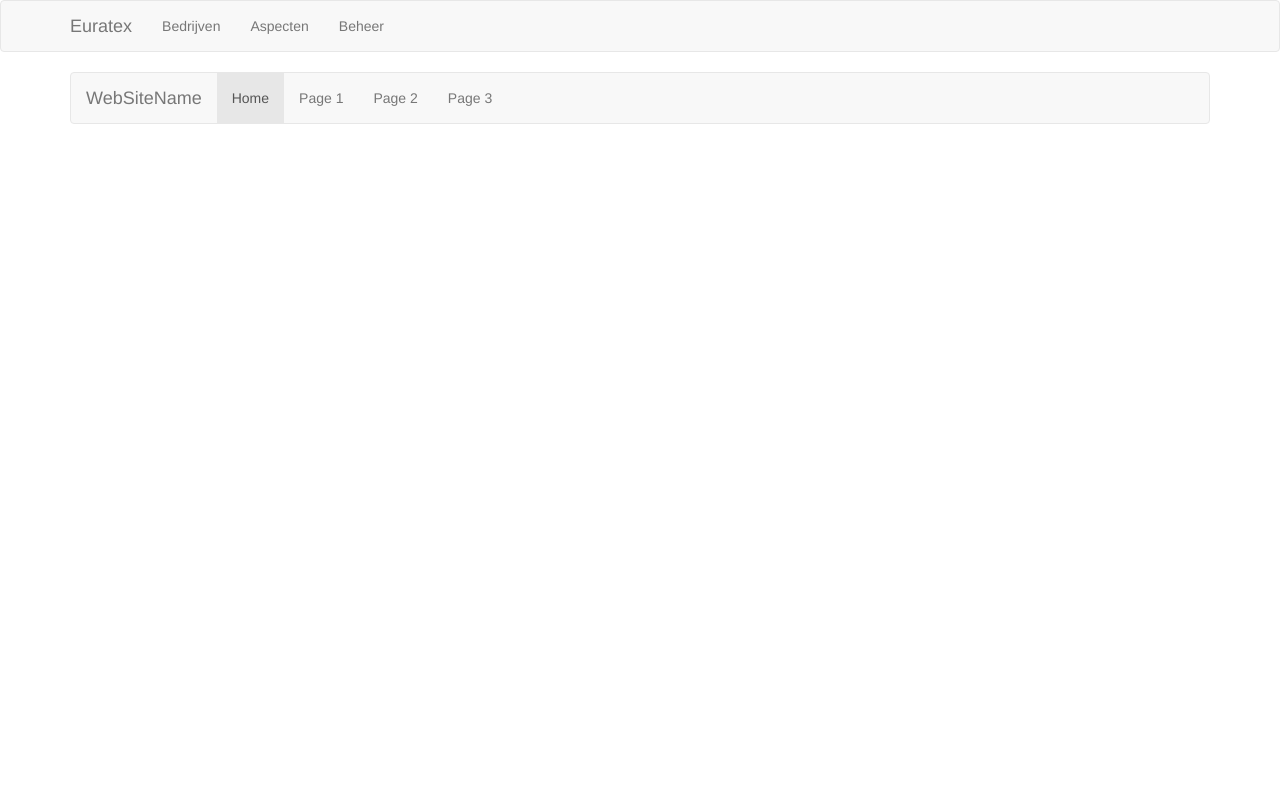
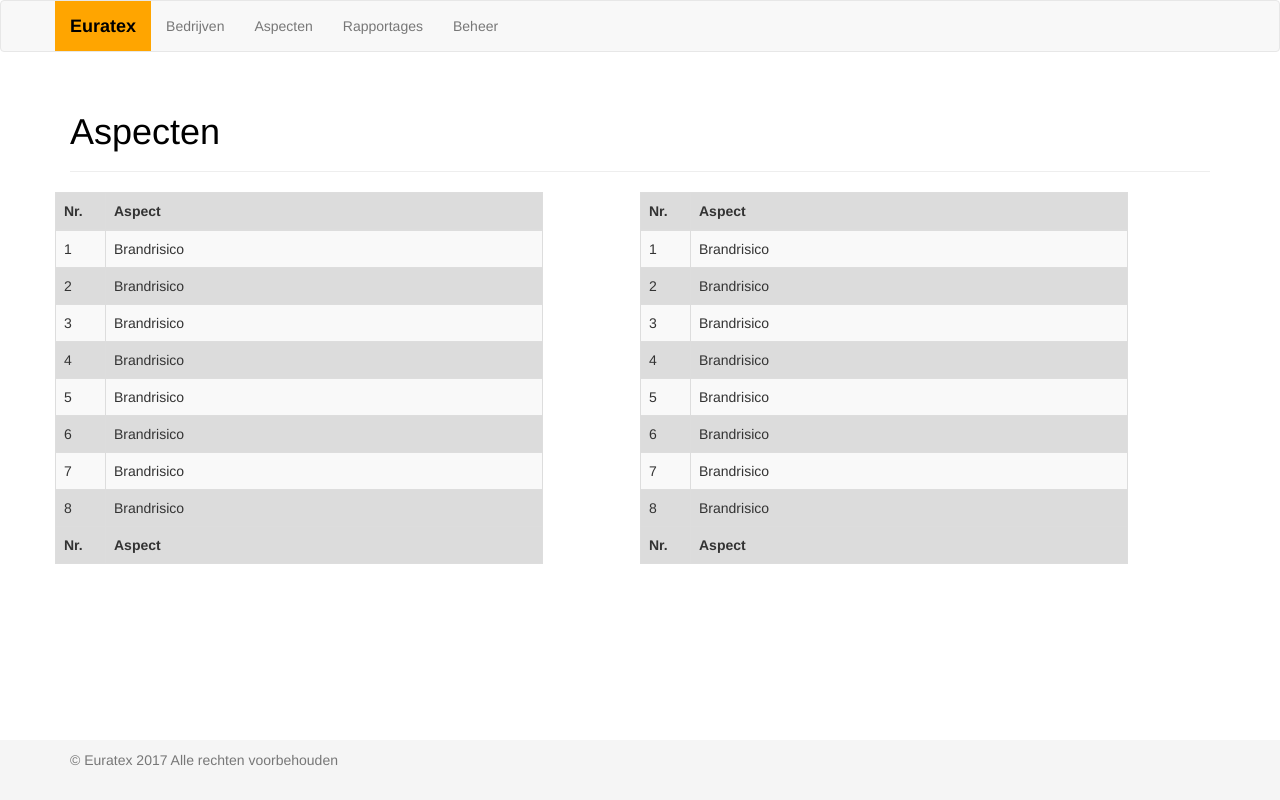
Before and after one commit to kevinoleeh/Itosis, a PHP site: page /Aspecten.php in a window 1280 px wide. Run offline with PHP 8.4, Linux system fonts and the light colour scheme.

Commit message:
alles beetje veranderd succes met mergeconflicten

```diff
--- a/Application/Aspecten.php
+++ b/Application/Aspecten.php
@@ -1,15 +1,75 @@
-<?php include("header.php");?>
+<?php include_once('header.php') ?>
 
-<nav class="navbar navbar-default">
-  <div class="container-fluid">
-    <div class="navbar-header">
-      <a class="navbar-brand" href="#">WebSiteName</a>
+<div class="page-header">
+    <h1>Aspecten</h1>
+</div>
+<div class="row">
+    <div class="col-md-5">
+        <div class="row table-responsive">
+            <table id="table" class="table table-striped table-bordered">
+                <thead>
+                    <tr class="borderwhite">
+                        <th>Nr.</th>
+                        <th>Aspect</th>
+                    </tr>
+                </thead>
+
+                <?php
+            for ($i = 1; $i <= 8; $i++) {
+              // hier komt query zooi
+            ?>
+                    <tr>
+                        <td class="numberwidth">
+                            <?php echo $i; ?>
+                        </td>
+                        <td>Brandrisico</td>
+                    </tr>
+                    <?php } ?>
+
+                    <tfoot>
+                        <tr class="borderwhite">
+                            <th>Nr.</th>
+                            <th>Aspect</th>
+                        </tr>
+                    </tfoot>
+            </table>
+        </div>
     </div>
-    <ul class="nav navbar-nav">
-      <li class="active"><a href="#">Home</a></li>
-      <li><a href="#">Page 1</a></li>
-      <li><a href="#">Page 2</a></li>
-      <li><a href="#">Page 3</a></li>
-    </ul>
-  </div>
-</nav>
+    <div class="col-md-1">
+    </div>
+    <div class="col-md-5">
+        <div class="row table-responsive">
+            <table id="table" class="table table-striped table-bordered">
+                <thead>
+                    <tr class="borderwhite">
+                        <th>Nr.</th>
+                        <th>Aspect</th>
+                    </tr>
+                </thead>
+
+                <?php
+              // hier komt query zooi
+            for ($i = 1; $i <= 8; $i++) {
+                ?>
+
+                    <tr>
+                        <td class="numberwidth">
+                            <?php echo $i; ?>
+                        </td>
+                        <td>Brandrisico</td>
+                    </tr>
+                    <?php } ?>
+
+                    <tfoot>
+                        <tr class="borderwhite">
+                            <th>Nr.</th>
+                            <th>Aspect</th>
+                        </tr>
+                    </tfoot>
+            </table>
+        </div>
+    </div>
+</div>
+
+
+<?php include_once('footer.php');?>
--- /dev/null
+++ b/Application/Login.php
@@ -0,0 +1,4 @@
+
+
+
+<h2> Hier komt de login pagina </h2>
--- a/Application/css/style.css
+++ b/Application/css/style.css
@@ -1,22 +1,50 @@
-
-
-
 /* Sticky footer styles
 -------------------------------------------------- */
+
 html {
     position: relative;
     min-height: 100%;
 }
+
 body {
     /* Margin bottom by footer height */
     margin-bottom: 60px;
 }
+
 .footer {
     position: absolute;
-    padding-top:10px;
+    padding-top: 10px;
     bottom: 0;
     width: 100%;
     /* Set the fixed height of the footer here */
     height: 60px;
     background-color: #f5f5f5;
 }
+
+h1 {
+    color: black;
+}
+
+table {
+    background-color: Gainsboro;
+}
+
+.navbar-default .navbar-nav>.active>a,
+.navbar-default .navbar-nav>.active>a:hover,
+.navbar-default .navbar-nav>.active>a:focus {
+    background-color: black;
+    color: white;
+}
+
+.navbar-default .navbar-brand,
+.navbar-default .navbar-brand:hover {
+    pointer-events: none;
+    cursor: default;
+    background-color: orange;
+    color: black;
+    font-weight: bold;
+}
+
+td.numberwidth {
+    width: 50px;
+}
--- a/Application/header.php
+++ b/Application/header.php
@@ -1,5 +1,6 @@
 <!DOCTYPE html>
 <html lang="en">
+
 <head>
     <meta charset="utf-8">
     <meta http-equiv="X-UA-Compatible" content="IE=edge">
@@ -10,6 +11,7 @@
     <!-- Bootstrap -->
     <link href="css/bootstrap.min.css" rel="stylesheet">
     <link href="css/style.css" rel="stylesheet">
+    <link href="css/custom.css" rel="stylesheet">
 
     <!-- HTML5 shim and Respond.js for IE8 support of HTML5 elements and media queries -->
     <!-- WARNING: Respond.js doesn't work if you view the page via file:// -->
@@ -19,6 +21,7 @@
 
     <![endif]-->
 </head>
+
 <body>
-<?php include_once('navbar.php') ?>
-<div class="container">
+    <?php include_once('navbar.php') ?>
+    <div class="container">
--- a/Application/navbar.php
+++ b/Application/navbar.php
@@ -15,9 +15,10 @@
         <!-- Collect the nav links, forms, and other content for toggling -->
         <div class="collapse navbar-collapse" id="bs-example-navbar-collapse-1">
             <ul class="nav navbar-nav">
-                <li><a href="#">Bedrijven</a></li>
-                <li><a href="#">Aspecten</a></li>
-                <li><a href="#">Beheer</a></li>
+                <li><a href="bedrijfproject.php">Bedrijven</a></li>
+                <li><a href="aspecten.php">Aspecten</a></li>
+                <li><a href="rapportage.php">Rapportages</a></li>
+                <li><a href="beheer.php">Beheer</a></li>
             </ul>
 
             <!--      <ul class="nav navbar-nav navbar-right">-->
```
Also changed, not shown: Application/Beheer.php (+7 -0 lines), Application/beherenaspecteffect.php (deleted, +0 -7 lines), Application/css/custom.css (deleted, +0 -20 lines), 1 other file.
